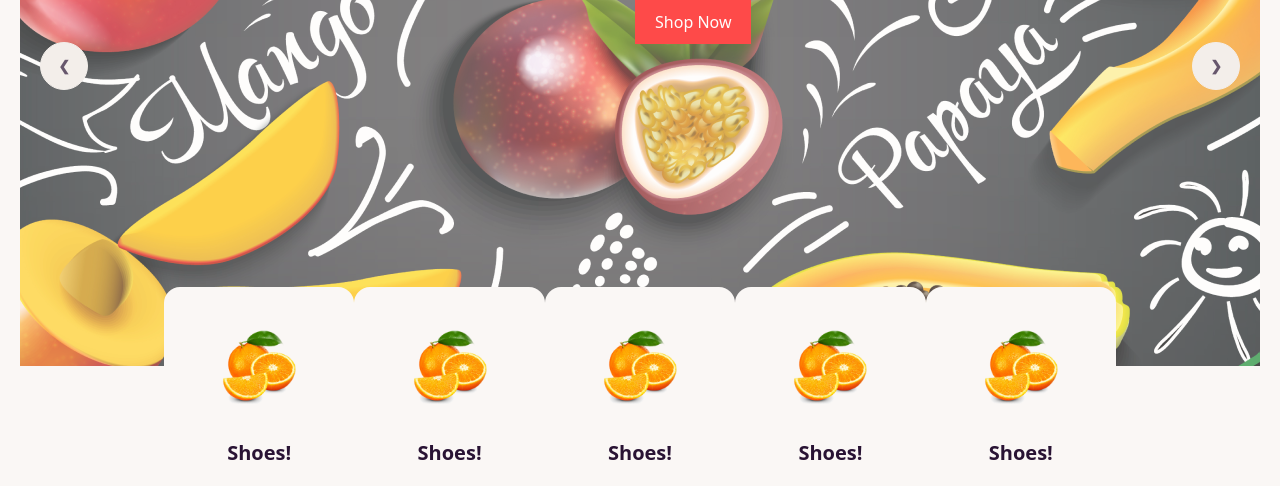
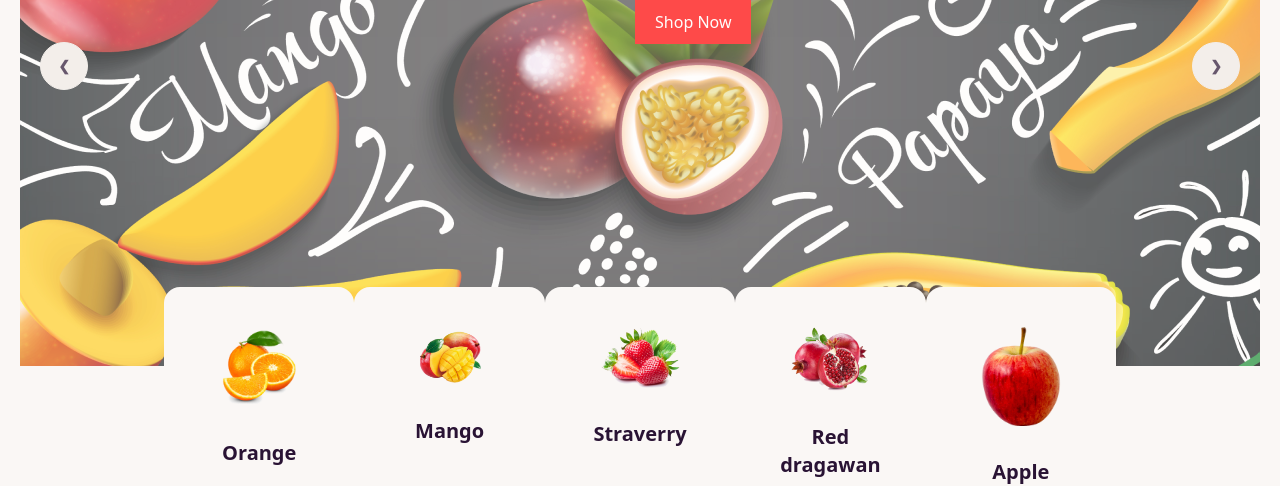
Before and after one commit to RidoyMia/assignment-three, a plain HTML site: page index.html in a window 1280 px wide. Shown: the part 333-819 px from the top of the page. Drawn offline with nearby package versions, Linux system fonts and the light colour scheme.

Commit message:
totally done

```diff
--- a/index.html
+++ b/index.html
@@ -137,7 +137,7 @@
                       <img  src="./images/fruit2.png" alt="Shoes" class=" w-20" />
                     </figure>
                     <div class="card-body items-center text-center">
-                      <h2 class="card-title">Shoes!</h2>
+                      <h2 class="card-title">Orange</h2>
 
                       </div>
                     </div>
@@ -145,37 +145,37 @@
 
                     <div class="card w-50 bg-base-100 ">
                         <figure class="px-10 pt-10">
-                          <img  src="./images/fruit2.png" alt="Shoes" class="rounded-xl w-20" />
+                          <img  src="./images/fruit3.png" alt="Shoes" class="rounded-xl w-20" />
                         </figure>
                         <div class="card-body items-center text-center">
-                          <h2 class="card-title">Shoes!</h2>
+                          <h2 class="card-title">Mango</h2>
 
                           </div>
                         </div>
                         <div class="card w-50 bg-base-100 ">
                             <figure class="px-10 pt-10">
-                              <img  src="./images/fruit2.png" alt="Shoes" class="rounded-xl w-20" />
+                              <img  src="./images/fruit4.png" alt="Shoes" class="rounded-xl w-20" />
                             </figure>
                             <div class="card-body items-center text-center">
-                              <h2 class="card-title">Shoes!</h2>
+                              <h2 class="card-title">Straverry</h2>
 
                               </div>
                             </div>
                             <div class="card w-50 bg-base-100 ">
                                 <figure class="px-10 pt-10">
-                                  <img  src="./images/fruit2.png" alt="Shoes" class="rounded-xl w-20" />
+                                  <img  src="./images/fruit5.png" alt="Shoes" class="rounded-xl w-20" />
                                 </figure>
                                 <div class="card-body items-center text-center">
-                                  <h2 class="card-title">Shoes!</h2>
+                                  <h2 class="card-title">Red dragawan</h2>
 
                                   </div>
                                 </div>
                                 <div class="card w-50 bg-base-100 l">
                                     <figure class="px-10 pt-10">
-                                      <img  src="./images/fruit2.png" alt="Shoes" class="rounded-xl w-20" />
+                                      <img  src="./images/fruit6.png" alt="Shoes" class="rounded-xl w-20" />
                                     </figure>
                                     <div class="card-body items-center text-center">
-                                      <h2 class="card-title">Shoes!</h2>
+                                      <h2 class="card-title">Apple</h2>
 
                                       </div>
                                     </div>
```
